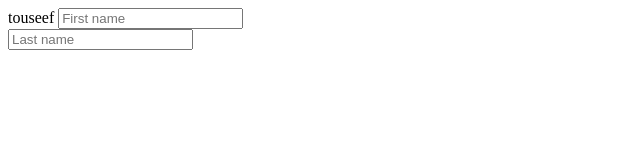
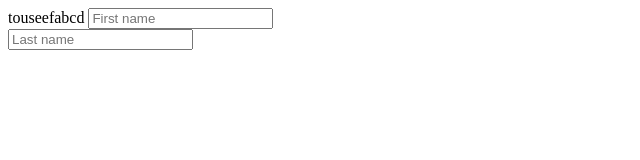
Before and after one commit to dmtouseef/firsthtmlcssfile, a plain HTML site: page index.html in a window 1280 px wide. Shown: the full height of the page, 0-640 px from the left. Drawn offline with Linux system fonts and the light colour scheme.

Commit message:
Update index.html

```diff
--- a/index.html
+++ b/index.html
@@ -5,7 +5,7 @@
     <title> what about you guys</title>
 </head>
 <body>
-    <form action="">touseef
+    <form action="">touseefabcd
 
 <input type="text" placeholder="First name"></br>
 <input type="text" placeholder="Last name">
```
